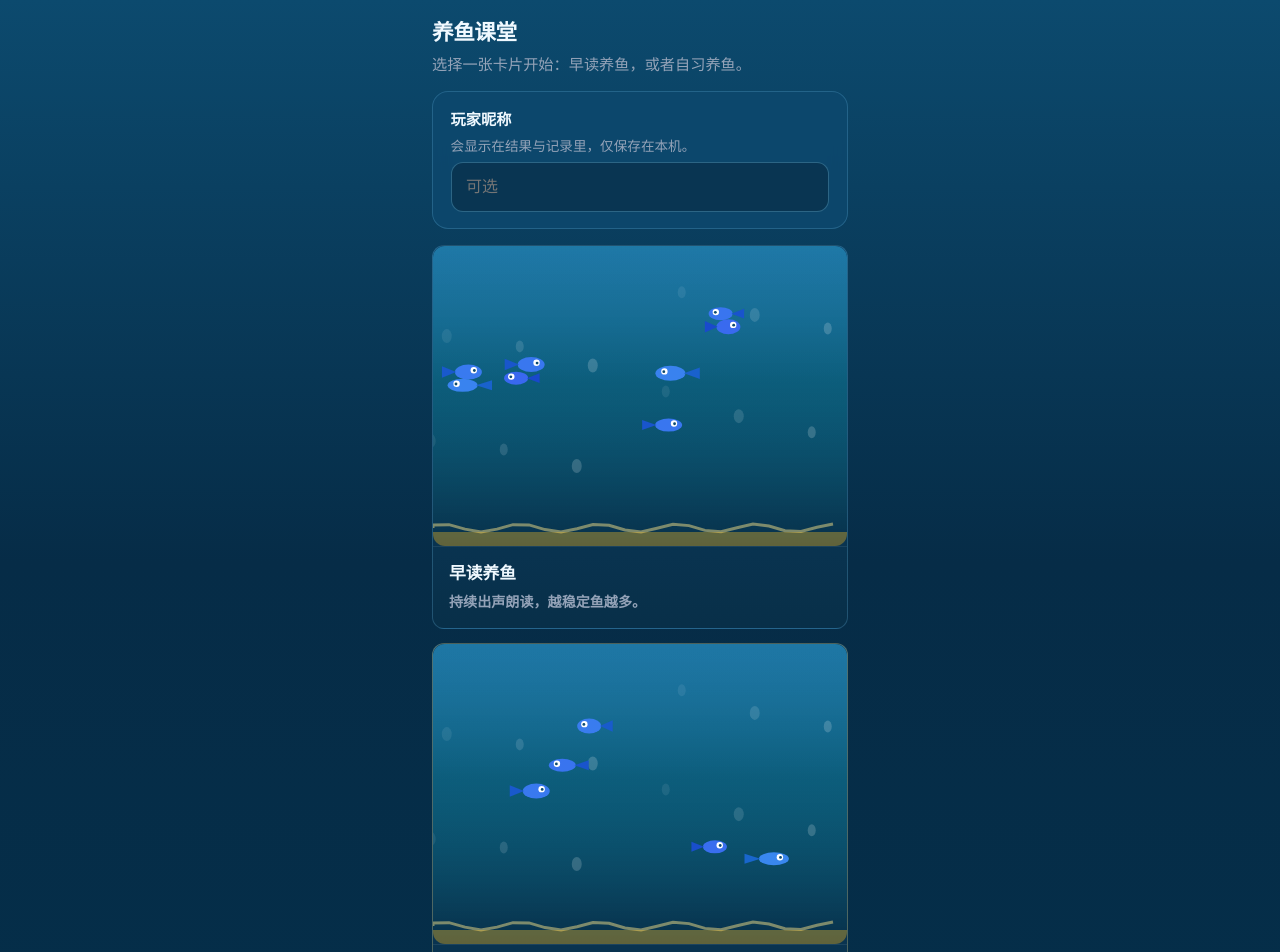
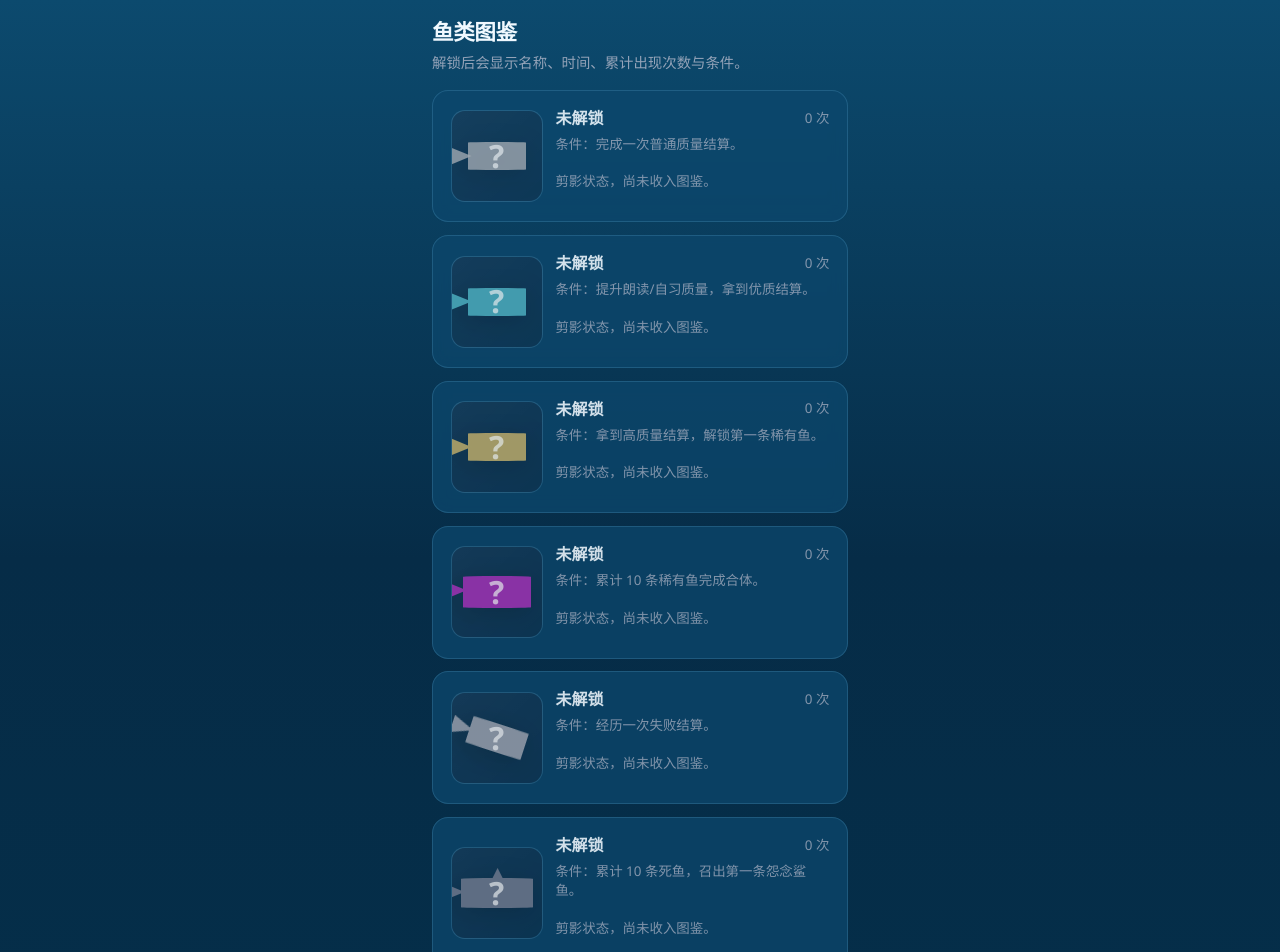
Before and after one commit to slk1061569042-lab/reading-fish-offline, a React (Vite) app: page /bestiary in a window 1280 px wide. Before the commit this address led to /. Shown: the top 952 px of the page. Built offline with nearby package versions, Linux system fonts and the light colour scheme.

Commit message:
feat: add bestiary unlocks and battle resolution fixes

```diff
--- a/src/App.tsx
+++ b/src/App.tsx
@@ -5,6 +5,7 @@ import { Reading } from './pages/Reading'
 import { Records } from './pages/Records'
 import { Result } from './pages/Result'
 import { Settings } from './pages/Settings'
+import { Bestiary } from './pages/Bestiary'
 
 export default function App() {
   return (
@@ -14,6 +15,7 @@ export default function App() {
         <Route path="reading" element={<Reading />} />
         <Route path="result" element={<Result />} />
         <Route path="records" element={<Records />} />
+        <Route path="bestiary" element={<Bestiary />} />
         <Route path="settings" element={<Settings />} />
         <Route path="*" element={<Navigate to="/" replace />} />
       </Route>
--- a/src/index.css
+++ b/src/index.css
@@ -423,3 +423,96 @@ button.secondary {
 .floating-actions button {
   min-width: 5.25rem;
 }
+
+.bestiary-grid {
+  display: grid;
+  gap: 0.8rem;
+}
+
+.bestiary-card {
+  display: grid;
+  grid-template-columns: 92px 1fr;
+  gap: 0.8rem;
+  align-items: center;
+}
+
+.bestiary-card.is-locked {
+  opacity: 0.88;
+}
+
+.bestiary-card__art {
+  position: relative;
+  min-height: 92px;
+  border-radius: 14px;
+  background: linear-gradient(135deg, rgba(255,255,255,0.08), rgba(255,255,255,0.03));
+  border: 1px solid rgba(125, 211, 252, 0.14);
+  display: grid;
+  place-items: center;
+  overflow: hidden;
+}
+
+.bestiary-card__lock {
+  position: absolute;
+  inset: 0;
+  display: grid;
+  place-items: center;
+  font-size: 2rem;
+  font-weight: 800;
+  color: rgba(255,255,255,0.7);
+  background: rgba(2, 6, 23, 0.28);
+}
+
+.bestiary-silhouette {
+  width: 58px;
+  height: 28px;
+  border-radius: 999px 999px 999px 999px / 70% 70% 70% 70%;
+  background: rgba(255,255,255,0.78);
+  position: relative;
+  filter: drop-shadow(0 6px 12px rgba(0,0,0,0.18));
+}
+
+.bestiary-silhouette::before {
+  content: '';
+  position: absolute;
+  left: -18px;
+  top: 5px;
+  width: 22px;
+  height: 18px;
+  clip-path: polygon(100% 50%, 0 0, 0 100%);
+  background: inherit;
+}
+
+.bestiary-silhouette.kind-good { background: #67e8f9; }
+.bestiary-silhouette.kind-rare { background: #fde68a; }
+.bestiary-silhouette.kind-superRare { background: #d946ef; width: 68px; height: 32px; }
+.bestiary-silhouette.kind-dead { background: #cbd5e1; transform: rotate(18deg); }
+.bestiary-silhouette.kind-shark { background: #94a3b8; width: 72px; height: 30px; }
+.bestiary-silhouette.kind-shark::after {
+  content: '';
+  position: absolute;
+  top: -10px;
+  left: 28px;
+  width: 18px;
+  height: 18px;
+  clip-path: polygon(50% 0, 0 100%, 100% 100%);
+  background: inherit;
+}
+
+.bestiary-card__body {
+  display: grid;
+  gap: 0.3rem;
+}
+
+.bestiary-card__top {
+  display: flex;
+  justify-content: space-between;
+  gap: 0.6rem;
+  align-items: center;
+}
+
+.bestiary-card__top span,
+.bestiary-card__time,
+.bestiary-card__desc {
+  color: var(--muted);
+  font-size: 0.84rem;
+}
--- a/src/modules/storage.ts
+++ b/src/modules/storage.ts
@@ -3,6 +3,7 @@
 export type GameMode = 'positive' | 'reverse' | 'study'
 export type SegmentState = 'good' | 'warn' | 'bad'
 export type FishTier = 'normal' | 'good' | 'rare' | 'superRare' | 'dead'
+export type BestiarySpecies = 'normal' | 'good' | 'rare' | 'superRare' | 'dead' | 'shark'
 
 export type FishResult = {
   tier: Exclude<FishTier, 'superRare'>
@@ -16,11 +17,14 @@ export type BattleReport = {
   sharksSummoned: number
   superRareSummoned: number
   sharksDefeated: number
+  superRareDefeated: number
   fishEaten: {
     normal: number
     good: number
     rare: number
+    superRare: number
   }
+  log: string[]
   finalCounts: {
     normal: number
     good: number
@@ -29,7 +33,16 @@ export type BattleReport = {
     dead: number
     shark: number
   }
-  log: string[]
+}
+
+export type BestiaryEntry = {
+  id: BestiarySpecies
+  name: string
+  unlocked: boolean
+  unlockedAt?: string
+  count: number
+  description: string
+  unlockHint: string
 }
 
 export type UserProfile = {
@@ -315,3 +328,74 @@ export function listRareFish(records: ReadingRecord[]): ReadingRecord[] {
 export function latestRareFish(records: ReadingRecord[]): ReadingRecord | null {
   return listRareFish(records)[0] ?? null
 }
+
+function firstUnlockedAt(records: ReadingRecord[], predicate: (r: ReadingRecord) => boolean): string | undefined {
+  const match = [...records].reverse().find(predicate)
+  return match?.endedAt
+}
+
+export function getBestiary(records: ReadingRecord[]): BestiaryEntry[] {
+  const totalNormal = records.reduce((acc, r) => acc + (r.normalFish ?? 0), 0)
+  const totalGood = records.reduce((acc, r) => acc + (r.goodFish ?? 0), 0)
+  const totalRare = records.reduce((acc, r) => acc + (r.rareFish ?? 0), 0)
+  const totalSuperRare = records.reduce((acc, r) => acc + (r.superRareFish ?? 0) + (r.battleReport?.superRareSummoned ?? 0), 0)
+  const totalDead = records.reduce((acc, r) => acc + (r.deadFish ?? 0), 0)
+  const totalShark = records.reduce((acc, r) => acc + (r.battleReport?.sharksSummoned ?? 0) + (r.sharkCount ?? 0), 0)
+
+  return [
+    {
+      id: 'normal',
+      name: '普通鱼',
+      unlocked: totalNormal > 0,
+      unlockedAt: firstUnlockedAt(records, (r) => (r.normalFish ?? 0) > 0),
+      count: totalNormal,
+      description: '基础收获，稳定养成的主力鱼群。',
+      unlockHint: '完成一次普通质量结算。',
+    },
+    {
+      id: 'good',
+      name: '优质鱼',
+      unlocked: totalGood > 0,
+      unlockedAt: firstUnlockedAt(records, (r) => (r.goodFish ?? 0) > 0),
+      count: totalGood,
+      description: '更活跃更快的鱼，表现稳定时获得。',
+      unlockHint: '提升朗读/自习质量，拿到优质结算。',
+    },
+    {
+      id: 'rare',
+      name: '稀有鱼',
+      unlocked: totalRare > 0 || records.some((r) => !!r.rareFishName),
+      unlockedAt: firstUnlockedAt(records, (r) => (r.rareFish ?? 0) > 0 || !!r.rareFishName),
+      count: totalRare,
+      description: '具备反击能力的珍稀个体。',
+      unlockHint: '拿到高质量结算，解锁第一条稀有鱼。',
+    },
+    {
+      id: 'superRare',
+      name: '超级稀有鱼',
+      unlocked: totalSuperRare > 0,
+      unlockedAt: firstUnlockedAt(records, (r) => (r.superRareFish ?? 0) > 0 || (r.battleReport?.superRareSummoned ?? 0) > 0),
+      count: totalSuperRare,
+      description: '10 条稀有鱼合体后诞生，拥有生命值和攻击力。',
+      unlockHint: '累计 10 条稀有鱼完成合体。',
+    },
+    {
+      id: 'dead',
+      name: '死鱼',
+      unlocked: totalDead > 0,
+      unlockedAt: firstUnlockedAt(records, (r) => (r.deadFish ?? 0) > 0),
+      count: totalDead,
+      description: '质量崩坏时出现，也是怨念鲨鱼的合成材料。',
+      unlockHint: '经历一次失败结算。',
+    },
+    {
+      id: 'shark',
+      name: '怨念鲨鱼',
+      unlocked: totalShark > 0,
+      unlockedAt: firstUnlockedAt(records, (r) => (r.battleReport?.sharksSummoned ?? 0) > 0 || (r.sharkCount ?? 0) > 0),
+      count: totalShark,
+      description: '由 10 条死鱼合成，会追猎鱼群并参与战斗。',
+      unlockHint: '累计 10 条死鱼，召出第一条怨念鲨鱼。',
+    },
+  ]
+}
--- /dev/null
+++ b/src/pages/Bestiary.tsx
@@ -0,0 +1,72 @@
+import { Link } from 'react-router-dom'
+import { getBestiary, latestRareFish, loadRecords } from '../modules/storage'
+import { RareFishCard } from '../components/RareFishCard'
+
+function formatShort(iso?: string) {
+  if (!iso) return '未解锁'
+  try {
+    const d = new Date(iso)
+    return `${d.getMonth() + 1}/${d.getDate()} ${d.getHours()}:${String(d.getMinutes()).padStart(2, '0')}`
+  } catch {
+    return iso
+  }
+}
+
+export function Bestiary() {
+  const records = loadRecords()
+  const entries = getBestiary(records)
+  const latestRare = latestRareFish(records)
+
+  return (
+    <>
+      <header>
+        <h1 className="page-title">鱼类图鉴</h1>
+        <p style={{ color: 'var(--muted)', margin: '0.35rem 0 0', fontSize: '0.9rem' }}>解锁后会显示名称、时间、累计出现次数与条件。</p>
+      </header>
+
+      {latestRare ? (
+        <div className="card">
+          <strong>最近获得的稀有鱼</strong>
+          <div style={{ marginTop: '0.75rem' }}>
+            <RareFishCard name={latestRare.rareFishName!} subtitle={`${latestRare.playerName || '未命名玩家'} · ${formatShort(latestRare.endedAt)}`} compact />
+          </div>
+        </div>
+      ) : null}
+
+      <div className="bestiary-grid">
+        {entries.map((entry) => (
+          <div key={entry.id} className={`card bestiary-card ${entry.unlocked ? 'is-unlocked' : 'is-locked'}`}>
+            <div className="bestiary-card__art" aria-hidden>
+              <div className={`bestiary-silhouette kind-${entry.id}`} />
+              {!entry.unlocked ? <div className="bestiary-card__lock">?</div> : null}
+            </div>
+            <div className="bestiary-card__body">
+              <div className="bestiary-card__top">
+                <strong>{entry.unlocked ? entry.name : '未解锁'}</strong>
+                <span>{entry.count} 次</span>
+              </div>
+              <div className="bestiary-card__time">{entry.unlocked ? `首次解锁：${formatShort(entry.unlockedAt)}` : `条件：${entry.unlockHint}`}</div>
+              <p className="bestiary-card__desc">{entry.unlocked ? entry.description : '剪影状态，尚未收入图鉴。'}</p>
+            </div>
+          </div>
+        ))}
+      </div>
+
+      <div className="card">
+        <strong>解锁规则</strong>
+        <ul style={{ margin: '0.6rem 0 0', paddingLeft: '1.1rem', color: 'var(--muted)', fontSize: '0.9rem' }}>
+          <li>普通鱼 / 优质鱼：完成对应质量结算即可解锁</li>
+          <li>稀有鱼：首次获得稀有鱼时解锁</li>
+          <li>超级稀有鱼：10 条稀有鱼合体后解锁</li>
+          <li>死鱼：首次失败结算时解锁</li>
+          <li>怨念鲨鱼：10 条死鱼合成后解锁</li>
+        </ul>
+      </div>
+
+      <div className="home-actions">
+        <Link to="/records"><button type="button" className="secondary">看记录</button></Link>
+        <Link to="/"><button type="button" className="secondary">回首页</button></Link>
+      </div>
+    </>
+  )
+}
--- a/src/pages/Home.tsx
+++ b/src/pages/Home.tsx
@@ -30,31 +30,20 @@ export function Home() {
     <>
       <header>
         <h1 className="page-title">养鱼课堂</h1>
-        <p style={{ color: 'var(--muted)', margin: '0.35rem 0 0', fontSize: '0.95rem' }}>
-          选择一张卡片开始：早读养鱼，或者自习养鱼。
-        </p>
+        <p style={{ color: 'var(--muted)', margin: '0.35rem 0 0', fontSize: '0.95rem' }}>选择一张卡片开始：早读养鱼，或者自习养鱼。</p>
       </header>
 
       <div className="card home-profile">
         <label className="settings-field">
           <span className="settings-field__label">玩家昵称</span>
           <span className="settings-field__hint">会显示在结果与记录里，仅保存在本机。</span>
-          <input
-            type="text"
-            maxLength={48}
-            placeholder="可选"
-            value={playerName}
-            onChange={(e) => setPlayerName(e.target.value)}
-            autoComplete="off"
-          />
+          <input type="text" maxLength={48} placeholder="可选" value={playerName} onChange={(e) => setPlayerName(e.target.value)} autoComplete="off" />
         </label>
       </div>
 
       <div className="mode-card-grid">
         <button type="button" className="mode-entry-card" onClick={() => startWithMode('positive')}>
-          <div className="mode-entry-card__tank">
-            <AquariumTank fishCount={8} />
-          </div>
+          <div className="mode-entry-card__tank"><AquariumTank fishCount={8} /></div>
           <div className="mode-entry-card__body">
             <div className="mode-entry-card__title">早读养鱼</div>
             <div className="mode-entry-card__desc">持续出声朗读，越稳定鱼越多。</div>
@@ -62,24 +51,19 @@ export function Home() {
         </button>
 
         <button type="button" className="mode-entry-card mode-entry-card--study" onClick={() => startWithMode('study')}>
-          <div className="mode-entry-card__tank">
-            <AquariumTank fishCount={5} />
-          </div>
+          <div className="mode-entry-card__tank"><AquariumTank fishCount={5} /></div>
           <div className="mode-entry-card__body">
             <div className="mode-entry-card__title">自习养鱼</div>
-            <div className="mode-entry-card__desc">连续安静专注，20 分钟可解锁稀有鱼。</div>
+            <div className="mode-entry-card__desc">连续安静专注，逐步养出稀有鱼与超级稀有鱼。</div>
           </div>
         </button>
       </div>
 
       <div className="card">
         <div className="home-actions">
-          <Link to="/records">
-            <button type="button" className="secondary">记录 / 图鉴</button>
-          </Link>
-          <Link to="/settings">
-            <button type="button" className="secondary">设置</button>
-          </Link>
+          <Link to="/records"><button type="button" className="secondary">记录</button></Link>
+          <Link to="/bestiary"><button type="button" className="secondary">图鉴</button></Link>
+          <Link to="/settings"><button type="button" className="secondary">设置</button></Link>
         </div>
       </div>
 
@@ -92,10 +76,8 @@ export function Home() {
         </div>
       ) : (
         <div className="card">
-          <strong>稀有鱼目标</strong>
-          <p style={{ margin: '0.5rem 0 0', color: 'var(--muted)', fontSize: '0.9rem' }}>
-            在自习养鱼里连续安静 20 分钟，就能解锁一条稀有鱼。
-          </p>
+          <strong>图鉴目标</strong>
+          <p style={{ margin: '0.5rem 0 0', color: 'var(--muted)', fontSize: '0.9rem' }}>先解锁稀有鱼，再凑够 10 条合体出超级稀有鱼，最后对抗怨念鲨鱼。</p>
         </div>
       )}
     </>
--- a/src/pages/Reading.tsx
+++ b/src/pages/Reading.tsx
@@ -99,10 +99,10 @@ function qualityText(mode: GameMode, tier: Exclude<FishTier, 'superRare'> | null
 
 function buildBattle(counts: FishCounts): BattleReport {
   const log: string[] = []
-  const fishEaten = { normal: 0, good: 0, rare: 0 }
+  const fishEaten = { normal: 0, good: 0, rare: 0, superRare: 0 }
   const sharksSummoned = Math.floor(counts.dead / 10)
   const deadFishCombined = sharksSummoned * 10
-  let deadLeft = counts.dead - deadFishCombined
+  const deadLeft = counts.dead - deadFishCombined
   let normal = counts.normal
   let good = counts.good
   let rare = counts.rare
@@ -112,29 +112,48 @@ function buildBattle(counts: FishCounts): BattleReport {
   const superRareSummoned = superRare
   let shark = sharksSummoned
   let sharksDefeated = 0
+  let superRareDefeated = 0
 
   if (sharksSummoned > 0) log.push(`10 条死鱼合成规则触发，召出 ${sharksSummoned} 条怨念鲨鱼`)
-  if (superRareSummoned > 0) log.push(`10 条稀有鱼合体，生成 ${superRareSummoned} 条超级稀有鱼`)
+  if (superRareSummoned > 0) log.push(`10 条稀有鱼合体，生成 ${superRareSummoned} 条超级稀有鱼，并从稀有鱼数量中真实扣除 ${rareFishCombined} 条`)
 
   for (let i = 0; i < shark; i++) {
-    let hp = 8
-    const superAttacks = Math.min(superRare, 2)
-    if (superAttacks > 0) {
-      hp -= superAttacks * 4
-      log.push(`超级稀有鱼集火怨念鲨鱼 #${i + 1}，造成 ${superAttacks * 4} 点伤害`)
+    let sharkHp = 8
+    let resolved = false
+
+    if (superRare > 0) {
+      const damage = Math.min(superRare, 2) * 4
+      sharkHp -= damage
+      log.push(`超级稀有鱼围攻怨念鲨鱼 #${i + 1}，造成 ${damage} 点伤害`)
+      if (sharkHp <= 0) {
+        sharksDefeated += 1
+        resolved = true
+        log.push(`怨念鲨鱼 #${i + 1} 被超级稀有鱼击杀`)
+      }
     }
-    if (hp > 0 && rare > 0) {
-      const rareAttacks = Math.min(rare, 2)
-      hp -= rareAttacks * 2
-      log.push(`稀有鱼反击怨念鲨鱼 #${i + 1}，造成 ${rareAttacks * 2} 点伤害`)
+
+    if (!resolved && rare > 0) {
+      const damage = Math.min(rare, 2) * 2
+      sharkHp -= damage
+      log.push(`稀有鱼反击怨念鲨鱼 #${i + 1}，造成 ${damage} 点伤害`)
+      if (sharkHp <= 0) {
+        sharksDefeated += 1
+        resolved = true
+        log.push(`怨念鲨鱼 #${i + 1} 被鱼群击杀`)
+      }
     }
-    if (hp <= 0) {
-      sharksDefeated += 1
-      log.push(`怨念鲨鱼 #${i + 1} 被击杀`)
+
+    if (resolved) continue
+
+    if (superRare > 0) {
+      superRare -= 1
+      fishEaten.superRare += 1
+      superRareDefeated += 1
+      log.push(`怨念鲨鱼 #${i + 1} 与超级稀有鱼缠斗后，吞掉 1 条超级稀有鱼`)
       continue
     }
 
-    const eatPriority: Array<keyof typeof fishEaten> = ['normal', 'good', 'rare']
+    const eatPriority: Array<'normal' | 'good' | 'rare'> = ['normal', 'good', 'rare']
     let ate = false
     for (const target of eatPriority) {
       if (target === 'normal' && normal > 0) {
@@ -170,6 +189,7 @@ function buildBattle(counts: FishCounts): BattleReport {
     sharksSummoned,
     superRareSummoned,
     sharksDefeated,
+    superRareDefeated,
     fishEaten,
     finalCounts: {
       normal,
--- a/src/pages/Result.tsx
+++ b/src/pages/Result.tsx
@@ -125,18 +125,25 @@ export function Result() {
           <li>死鱼合成：{data.battleReport.deadFishCombined} 条 → 怨念鲨鱼 {data.battleReport.sharksSummoned} 条</li>
           <li>稀有鱼合体：{data.battleReport.rareFishCombined} 条 → 超级稀有鱼 {data.battleReport.superRareSummoned} 条</li>
           <li>鲨鱼击杀：{data.battleReport.sharksDefeated} 条</li>
-          <li>被吃掉：普通鱼 {data.battleReport.fishEaten.normal} · 优质鱼 {data.battleReport.fishEaten.good} · 稀有鱼 {data.battleReport.fishEaten.rare}</li>
+          <li>超级稀有鱼阵亡：{data.battleReport.superRareDefeated} 条</li>
+          <li>被吃掉：普通鱼 {data.battleReport.fishEaten.normal} · 优质鱼 {data.battleReport.fishEaten.good} · 稀有鱼 {data.battleReport.fishEaten.rare} · 超级稀有鱼 {data.battleReport.fishEaten.superRare}</li>
         </ul>
-        <div style={{ display: 'grid', gap: '0.4rem', marginTop: '0.8rem' }}>
-          {data.battleReport.log.map((line, idx) => (
-            <div key={idx} style={{ fontSize: '0.86rem', color: 'var(--muted)', padding: '0.45rem 0.55rem', borderRadius: 10, background: 'rgba(2, 132, 199, 0.08)' }}>{line}</div>
-          ))}
+        <div style={{ display: 'grid', gap: '0.45rem', marginTop: '0.8rem' }}>
+          {data.battleReport.log.map((line, idx) => {
+            const eaten = line.includes('吃掉') || line.includes('吞掉')
+            return (
+              <div key={idx} style={{ fontSize: '0.86rem', color: eaten ? 'var(--danger)' : 'var(--muted)', padding: '0.45rem 0.55rem', borderRadius: 10, background: eaten ? 'rgba(248,113,113,0.12)' : 'rgba(2, 132, 199, 0.08)' }}>
+                {eaten ? `💥 ${line}` : line}
+              </div>
+            )
+          })}
         </div>
       </div>
 
       <div style={{ display: 'flex', flexWrap: 'wrap', gap: '0.5rem' }}>
         <Link to="/"><button type="button">回首页</button></Link>
         <button type="button" className="secondary" onClick={() => navigate('/records')}>查看记录</button>
+        <button type="button" className="secondary" onClick={() => navigate('/bestiary')}>打开图鉴</button>
       </div>
     </>
   )
```
